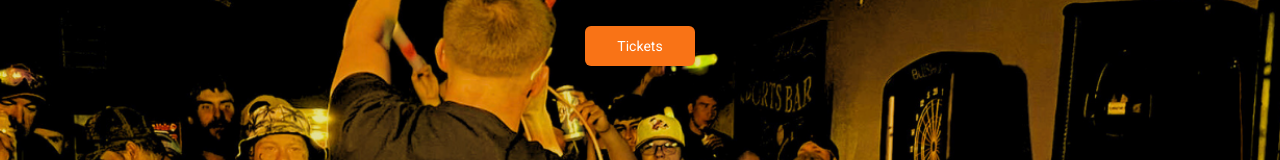
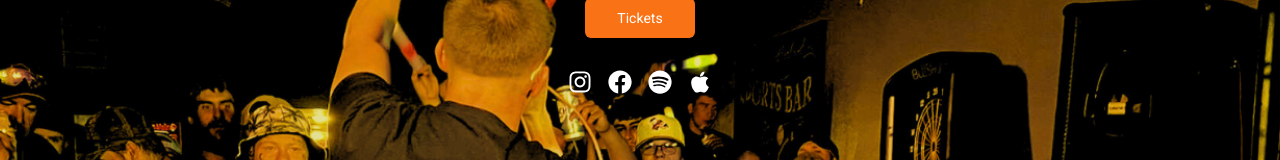
Before and after one commit to DBiel1993/freeman-epk-3, a Next.js app: page / in a window 1280 px wide. Shown: the part 315-475 px from the top of the page. Built offline with nearby package versions, Linux system fonts and the light colour scheme.

Commit message:
social icons added

```diff
--- a/components/ui/HeroSection.tsx
+++ b/components/ui/HeroSection.tsx
@@ -1,5 +1,6 @@
 import React from "react";
 import { Button } from "@/components/ui/button"; // Update this import path as needed
+import { FaInstagram, FaFacebook, FaSpotify, FaApple } from "react-icons/fa";
 
 const HeroSection = () => {
   return (
@@ -18,7 +19,7 @@ const HeroSection = () => {
           <p className="text-xl md:text-2xl mb-8 text-white">
             Raw Lyricism | Unique Flow | Genre Versatility
           </p>
-          {/* Flex Column for Button and Music Embed */}
+          {/* Flex Column for Button, Social Icons, and Music Embed */}
           <div className="flex flex-col items-center justify-center gap-4">
             <Button
               size="lg"
@@ -30,6 +31,38 @@ const HeroSection = () => {
             >
               Tickets
             </Button>
+
+            {/* Social Media Icons */}
+            <div className="flex space-x-4 text-white mt-4">
+              <a
+                href="https://www.instagram.com/pharaohthekid99/"
+                target="_blank"
+                rel="noopener noreferrer"
+              >
+                <FaInstagram className="w-6 h-6 hover:text-gray-400" />
+              </a>
+              <a
+                href="https://www.facebook.com/p/Pharaoh-The-Kid-100027352491875/?paipv=0&eav=AfaK_c1Qv8b1ZvMARUFd9AAhlhTa_MEuGJxbQjX23CV6L40LOHEwuJwsx5XV2zrTGnU&_rdr"
+                target="_blank"
+                rel="noopener noreferrer"
+              >
+                <FaFacebook className="w-6 h-6 hover:text-gray-400" />
+              </a>
+              <a
+                href="https://open.spotify.com/artist/37M8wx1NvoiQujq2cN0hhT"
+                target="_blank"
+                rel="noopener noreferrer"
+              >
+                <FaSpotify className="w-6 h-6 hover:text-gray-400" />
+              </a>
+              <a
+                href="https://music.apple.com/us/artist/pharaoh-the-kid/1524193407"
+                target="_blank"
+                rel="noopener noreferrer"
+              >
+                <FaApple className="w-6 h-6 hover:text-gray-400" />
+              </a>
+            </div>
 
             <iframe
               allow="autoplay *; encrypted-media *; fullscreen *; clipboard-write"
--- a/package.json
+++ b/package.json
@@ -18,6 +18,7 @@
     "next": "14.2.7",
     "react": "^18",
     "react-dom": "^18",
+    "react-icons": "^5.3.0",
     "tailwind-merge": "^2.5.2"
   },
   "devDependencies": {
```
Also changed, not shown: 1 other file (tests, documents, lock files or other folders).
